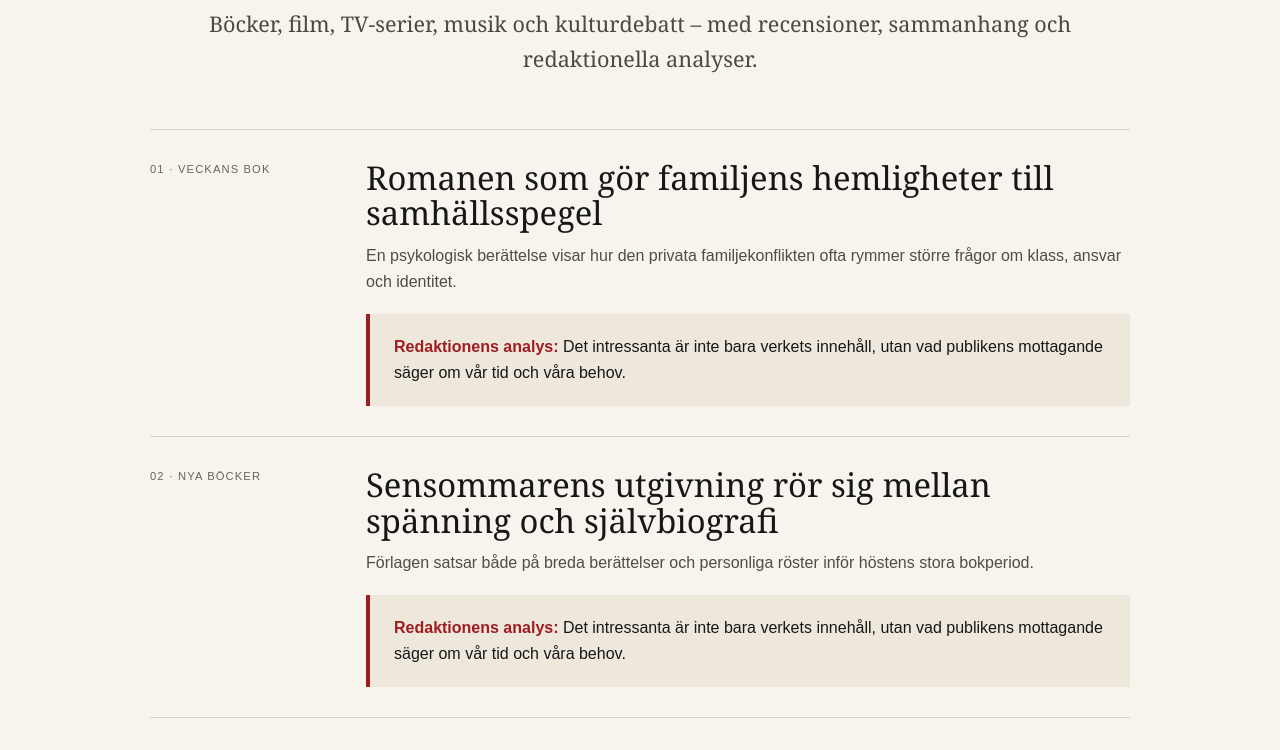
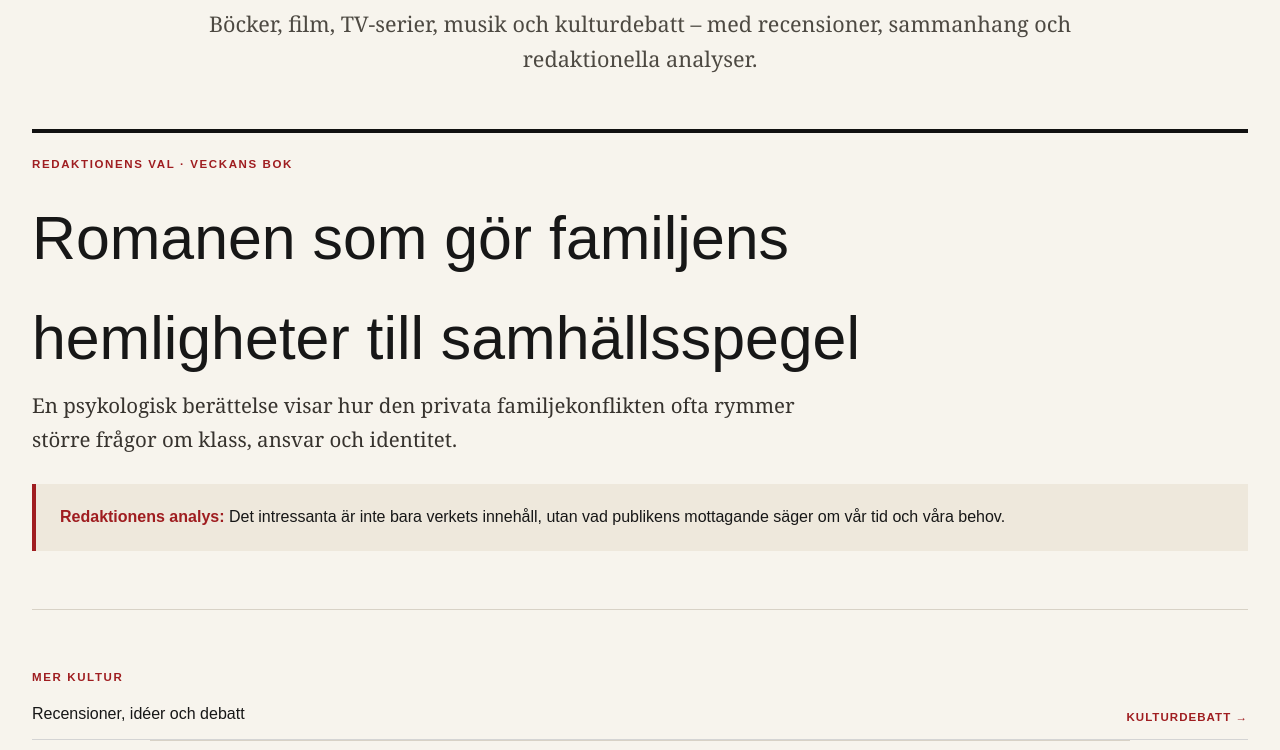
Before and after one commit to Djurgarden2019/NackaSidan-2026, a Next.js app: page /kultur in a window 1280 px wide. Shown: the part 440-1190 px from the top of the page. Built offline with nearby package versions, Linux system fonts and the light colour scheme.

Commit message:
Main 267: strengthen Culture front page hierarchy

```diff
--- a/app/kultur/page.tsx
+++ b/app/kultur/page.tsx
@@ -2,34 +2,17 @@ import Link from 'next/link';
 import { cultureStories } from '../../content/data';
 import { AnalysisBox } from '../../components/Editorial';
 
+export const metadata={title:'Kultur | NackaSidan 2026',description:'Böcker, film, TV, musik och kulturdebatt med sammanhang och analys.'};
+
 export default function Culture() {
+  const lead=cultureStories[0];
+  const rest=cultureStories.slice(1);
   return (
-    <main>
-      <div className="shell">
-        <div className="page-hero">
-          <div className="kicker">Kultur</div>
-          <h1>Berättelserna som sätter tempot i perspektiv</h1>
-          <p>Böcker, film, TV-serier, musik och kulturdebatt – med recensioner, sammanhang och redaktionella analyser.</p>
-        </div>
-
-        <div className="article-list">
-          {cultureStories.map((story, index) => (
-            <article className="article-row" key={story.title}>
-              <div className="meta">{String(index + 1).padStart(2, '0')} · {story.section}</div>
-              <div>
-                <h2>{story.title}</h2>
-                <p>{story.summary}</p>
-                <AnalysisBox>
-                  {story.section === 'Kulturdebatt'
-                    ? 'Kulturfrågan handlar sällan bara om smak. Den rör också makt, finansiering och vilka röster som får en varaktig plats i offentligheten.'
-                    : 'Det intressanta är inte bara verkets innehåll, utan vad publikens mottagande säger om vår tid och våra behov.'}
-                </AnalysisBox>
-                {story.href && <Link className="text-link" href={story.href}>Läs vidare</Link>}
-              </div>
-            </article>
-          ))}
-        </div>
-      </div>
-    </main>
+    <main><div className="shell">
+      <div className="page-hero"><div className="kicker">Kultur</div><h1>Berättelserna som sätter tempot i perspektiv</h1><p>Böcker, film, TV-serier, musik och kulturdebatt – med recensioner, sammanhang och redaktionella analyser.</p></div>
+      {lead&&<section className="section" style={{borderTop:'4px solid #111',paddingTop:22}} aria-labelledby="culture-lead"><div className="kicker">Redaktionens val · {lead.section}</div><h2 id="culture-lead" style={{fontSize:'clamp(2rem,5vw,3.8rem)',maxWidth:900,marginTop:8}}>{lead.title}</h2><p className="lead" style={{maxWidth:820}}>{lead.summary}</p><AnalysisBox>Det intressanta är inte bara verkets innehåll, utan vad publikens mottagande säger om vår tid och våra behov.</AnalysisBox>{lead.href&&<Link className="button" href={lead.href}>Läs vidare</Link>}</section>}
+      <section className="section"><div style={{display:'flex',alignItems:'end',justifyContent:'space-between',gap:16,borderBottom:'1px solid #d4d4d4',paddingBottom:12}}><div><div className="kicker">Mer kultur</div><h2>Recensioner, idéer och debatt</h2></div><Link className="text-link" href="/kulturdebatt">Kulturdebatt →</Link></div><div className="article-list">{rest.map((story,index)=><article className="article-row" key={story.title}><div className="meta">{String(index+2).padStart(2,'0')} · {story.section}</div><div><h2>{story.title}</h2><p>{story.summary}</p><AnalysisBox>{story.section==='Kulturdebatt'?'Kulturfrågan handlar sällan bara om smak. Den rör också makt, finansiering och vilka röster som får en varaktig plats i offentligheten.':'Vi placerar verket i ett större sammanhang: vad säger det om publiken, branschen och tiden vi lever i?'}</AnalysisBox>{story.href&&<Link className="text-link" href={story.href}>Läs vidare</Link>}</div></article>)}</div></section>
+      <section className="section" style={{borderTop:'1px solid #d4d4d4',paddingTop:24}}><div className="kicker">Fortsätt utforska</div><h2>Kultur är en del av helheten</h2><p className="lead">Gå vidare till Nacka Daily för dagens urval eller Sverige för politik, ekonomi och samhälle.</p><div style={{display:'flex',gap:14,flexWrap:'wrap'}}><Link className="button" href="/daily">Nacka Daily</Link><Link className="text-link" href="/sverige">Sverige →</Link></div></section>
+    </div></main>
   );
 }
```
